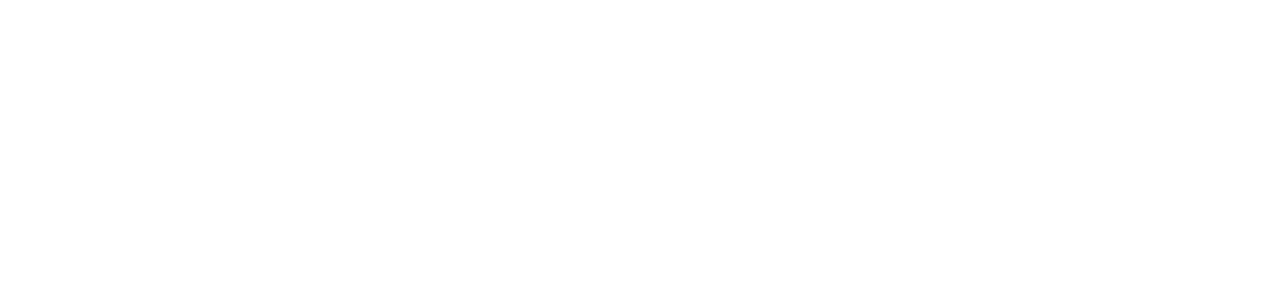
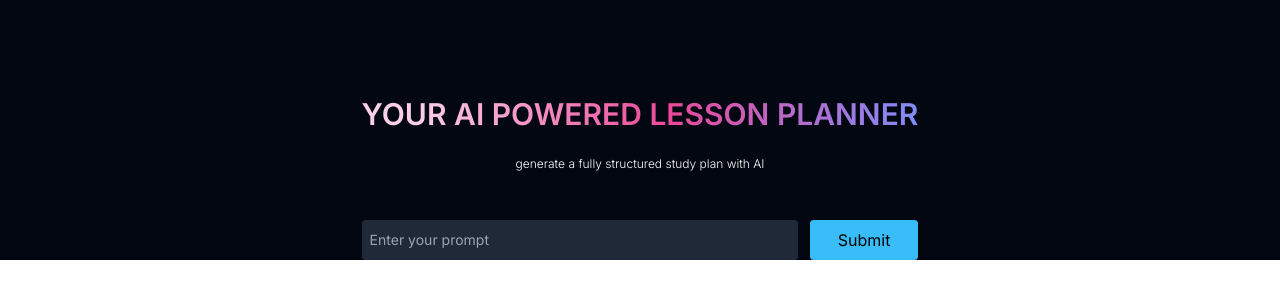
Before and after one commit to AeroArtz/Ai-Powered-Lesson-Planner, a Next.js app: page / in a window 1280 px wide. Shown: the top 300 px of the page. Built offline with nearby package versions, Linux system fonts and the light colour scheme; no server answers.

Commit message:
Update page.js

```diff
--- a/src/app/page.js
+++ b/src/app/page.js
@@ -1,17 +1,123 @@
 "use client"
 import { useState } from 'react';
+import {
+  GoogleGenerativeAI ,
+  HarmCategory,
+  HarmBlockThreshold
+
+} from "@google/generative-ai";
+
+import { Audio } from 'react-loader-spinner'
+import LessonContent from '@/components/LessonContent';
+
+
+// DEFINING THE MODEL NAME AND ACCESSING THE API KEY
+const MODEL_NAME = "gemini-1.5-flash"
+const GEMINI_API_KEY = process.env.NEXT_PUBLIC_GEMINI_API_KEY;
 
 export default function Home() {
+
+    // STATE VARIABLES TO HANDLE USER INPUT, LLM RESPONSE AND LOADING STATE
     const [prompt, setPrompt] = useState('');
-    const [response, setResponse] = useState('');
+    const [response, setResponse] = useState([]);
+    const [loading, setLoading] = useState(false)
 
 
 
+    // FUNCTION TO SEND USER INPUT TO GEMINI AND GET BACK A RESPONSE
+    async function run() {
+      const genAI = new GoogleGenerativeAI(GEMINI_API_KEY);
+      // The Gemini 1.5 models are versatile and work with both text-only and multimodal prompts
+      const model = genAI.getGenerativeModel({ model: "gemini-1.5-flash"});
+
+      const promptPrefix = `
+      You are a teachers assistant, your job is to help teachers create a fun, interactive and well structured lesson plans for students with the following subheadings given below:
+      ● Learning Objectives
+      ● Materials Needed
+      ● Lesson Procedure
+      ● Assessment
+      ● Differentiation . Format the output to separate each section with a semicolon character before the section name except for the first section.
+      Generate a lesson plan for the following topic: \n
+      `
+      const finalPrompt = promptPrefix + prompt
+      const result = await model.generateContentStream(finalPrompt);
+      const response = await result.response;
+      const text = response.text();
+      const responseContent = text.split(';')
+      setResponse(responseContent)
+    }
 
 
+    // FUNCTION TO HANDLE FORM SUBMISSION
+    const handleSubmit = async (e) => {
+        e.preventDefault();
+
+        try {
+          setLoading(true);
+          await run();
+          setLoading(false);
+        } catch (error) {
+          console.error('Error fetching response:', error);
+        }
+      };
+
     return (
-        <div>
 
-        </div>
+      <div className='flex flex-col bg-gray-950 w-full h-full items-center'>
+
+          <div className=''>
+
+            <h1 className="mt-24 text-3xl font-semibold bg-gradient-to-r from-pink-200 from-10% via-pink-500 to-indigo-400 inline-block text-transparent bg-clip-text">
+              YOUR AI POWERED LESSON PLANNER
+            </h1>
+
+            <h3 className='text-white text-xs font-light mt-6 text-center'>
+            generate a fully structured study plan with AI
+            </h3>
+
+            <form onSubmit={handleSubmit}>
+
+              <div className='flex flex-row space-x-3 mt-12'>
+                <input
+                    className='focus:outline-none text-sm text-gray-500 w-full py-1.5 pl-2 rounded-sm font-regular bg-gray-800 border-0'
+                    value={prompt}
+                    onChange={(e) => setPrompt(e.target.value)}
+                    placeholder="Enter your prompt"
+                />
+
+                <button className='bg-sky-400 hover:bg-sky-300 py-2 w-1/4 rounded focus:outline-none focus:shadow-outline'>
+
+                  <h1 className='text-black'>
+                    Submit
+                  </h1>
+                </button>
+
+                </div>
+            </form>
+
+          </div>
+
+
+          { loading ?
+
+                <Audio
+                  height="80"
+                  width="80"
+                  radius="9"
+                  color="blue"
+                  ariaLabel="loading"
+                  wrapperStyle
+                  wrapperClass
+                /> :
+
+            response.length > 0 ?
+              <LessonContent items = {response} />
+
+            : null
+
+
+        }
+      </div>
+
     );
 }
```
